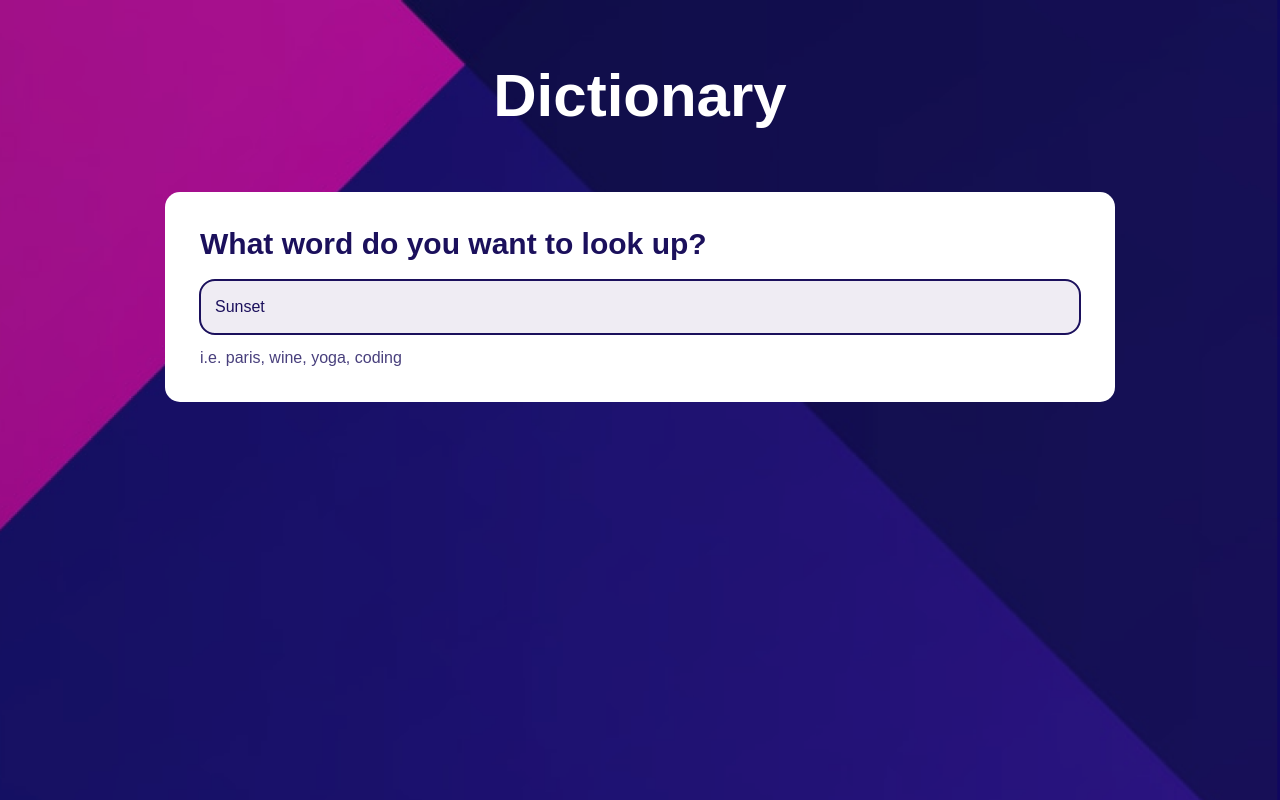
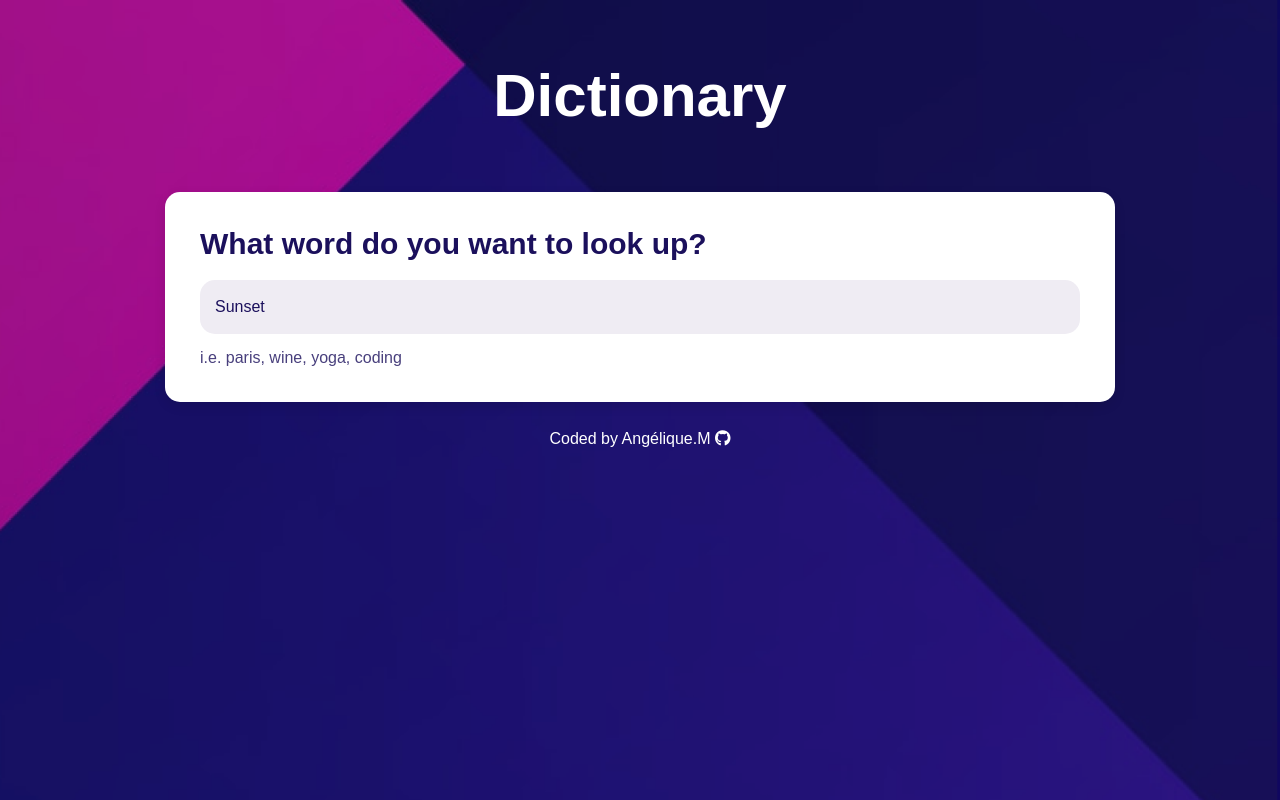
Before and after one commit to angemas2/dictionary-project, a React (Create React App) app: page / in a window 1280 px wide. Built offline with nearby package versions, Linux system fonts and the light colour scheme; no server answers.

Commit message:
photos api

```diff
--- a/public/index.html
+++ b/public/index.html
@@ -18,7 +18,7 @@
       integrity="sha384-1BmE4kWBq78iYhFldvKuhfTAU6auU8tT94WrHftjDbrCEXSU1oBoqyl2QvZ6jIW3"
       crossorigin="anonymous"
     />
-
+  <script src="https://kit.fontawesome.com/2b0f876cb2.js" crossorigin="anonymous"></script>
     <title>Dictionary</title>
   </head>
   <body>
--- a/src/App.js
+++ b/src/App.js
@@ -1,11 +1,13 @@
 import "./App.css";
 import Dictionary from "./Dictionary";
+import Footer from "./Footer"
 
 function App() {
   return (
     <div className="App">
       <div className="container">
         <Dictionary defaultword="sunset" />
+        <Footer/>
       </div>
     </div>
   );
--- a/src/Dictionary.css
+++ b/src/Dictionary.css
@@ -48,4 +48,5 @@ section {
   max-width: 950px;
   margin: 25px auto;
   padding:35px;
+  box-shadow: rgba(0, 0, 0, 0.1) 0px 4px 12px;
 }
--- a/src/Dictionary.js
+++ b/src/Dictionary.js
@@ -2,15 +2,23 @@ import React, { useState } from "react";
 import "./Dictionary.css";
 import axios from "axios";
 import Results from "./Results";
+import Photos from "./Photos";
 
 export default function Dictionary(props) {
   let [keyword, setKeyword] = useState(props.defaultword);
   let [results, setResults] = useState(null);
   let [loaded, setLoaded] = useState(false);
+  let [photos,setPhotos]=useState(null);
 
   function getDefinition(response) {
     setResults(response.data[0]);
   }
+
+  function getPhotos(response){
+console.log(response.data.photos);
+setPhotos(response.data.photos)
+  }
+
 
   function load() {
     setLoaded(true);
@@ -20,6 +28,11 @@ export default function Dictionary(props) {
   function search() {
     let apiURL = `https://api.dictionaryapi.dev/api/v2/entries/en/${keyword}`;
     axios.get(apiURL).then(getDefinition);
+
+    let pexelApiKey="563492ad6f91700001000001e5a4f15376204d9fb826c066e13fd40a";
+    let header = { Authorization: `Bearer ${pexelApiKey}` };
+    let pexelURL = `https://api.pexels.com/v1/search?query=${keyword}&per_page=9`;
+    axios.get(pexelURL, { headers: header }).then(getPhotos);
   }
 
   function handleSubmit(event) {
@@ -44,7 +57,7 @@ export default function Dictionary(props) {
           >
             <input
               type="text"
-              autoFocus="on"
+
               className="Search-bar text-capitalize"
               onChange={Handlekeyword}
               defaultValue={keyword}
@@ -53,6 +66,7 @@ export default function Dictionary(props) {
           <p>i.e. paris, wine, yoga, coding</p>
         </section>
         <Results results={results} />
+        <Photos photos={photos}/>
       </div>
     );
   } else {
--- /dev/null
+++ b/src/Footer.css
@@ -0,0 +1,9 @@
+.Footer{
+    color: white;
+    text-align: center;
+    margin-bottom: 30px ;
+}
+
+.Footer a{
+    color: white;
+}
--- /dev/null
+++ b/src/Footer.js
@@ -0,0 +1,17 @@
+import React from "react";
+import "./Footer.css"
+
+export default function Footer(){
+    return (
+      <div className="Footer">
+        Coded by Angélique.M{" "}
+        <a
+          target="_blank"
+          rel="noopener noreferrer"
+          href="https://github.com/angemas2/dictionary-project"
+        >
+          <i class="fa-brands fa-github"></i>
+        </a>
+      </div>
+    );
+}
--- a/src/Phonetic.js
+++ b/src/Phonetic.js
@@ -4,7 +4,7 @@ import "./Phonetics.css";
 export default function Phonetic(props) {
   return (
     <div className="audio">
-      <a href={props.phonetic.audio}>Listen</a>
+      <a href={props.phonetic.audio} target="_blank" rel="noopener noreferrer" >Listen</a>
       <span className="ms-3">{props.phonetic.text}</span>
     </div>
   );
--- /dev/null
+++ b/src/Photos.css
@@ -0,0 +1,9 @@
+.Photos img{
+    border-radius: 4px;
+    margin-bottom:20px;
+    transition: 0.5s all ease-in-out;
+}
+
+.Photos img:hover{
+     transform: scale(1.5);
+}
--- /dev/null
+++ b/src/Photos.js
@@ -0,0 +1,31 @@
+import React from "react";
+import "./Photos.css";
+
+export default function Photos(props){
+    console.log(props.photos)
+    if(props.photos){
+
+        return (
+          <section className="Photos">
+            <div className="row">
+              {props.photos.map(function (photo, index) {
+                return (
+                  <div className="col-4" key={index}>
+                    <a href={photo.src.original} target="_blank" rel="noopener noreferrer">
+                      {" "}
+                      <img
+                        src={photo.src.landscape}
+                        className="img-fluid"
+                      />{" "}
+                    </a>
+                  </div>
+                );
+              })}
+            </div>
+          </section>
+        );
+    } else{
+        return null
+    }
+
+}
--- a/src/Synonym.js
+++ b/src/Synonym.js
@@ -9,7 +9,7 @@ export default function Synonym(props) {
 
         {props.synonyms.map(function(synonym,index){
             return(
-                <span key={index} className="list me-2">{synonym} |</span>
+                <span key={index} className="list me-2">{synonym} </span>
             )
         })} </div>)
 
```
Also changed, not shown: src/Results.css (line endings or trailing spaces).
